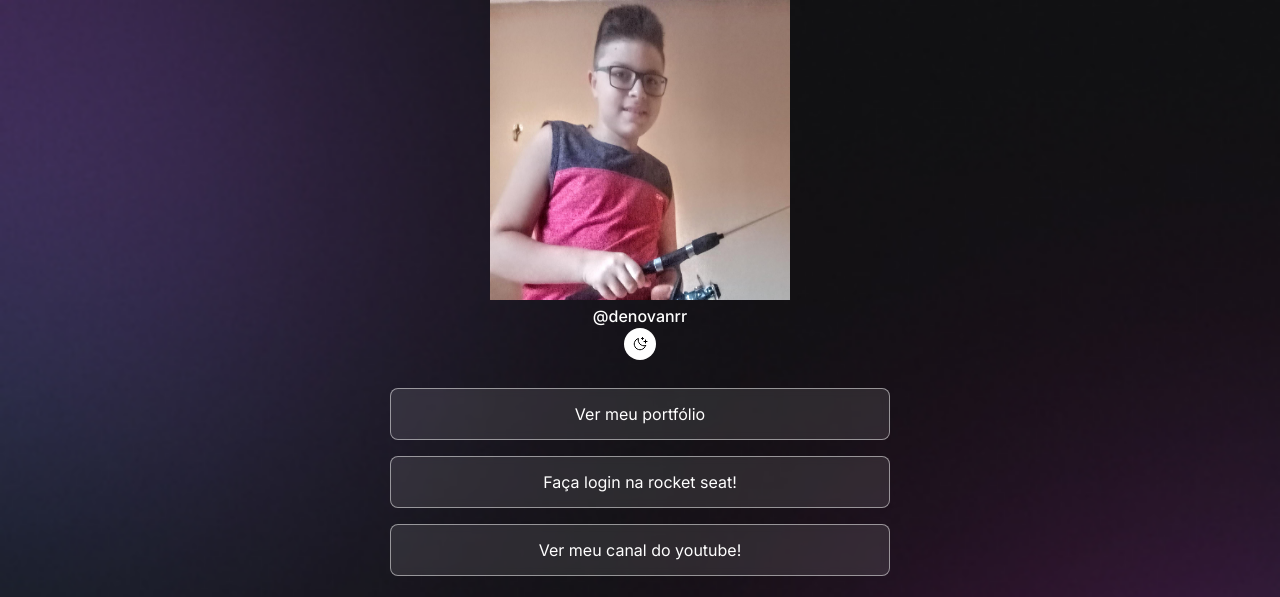
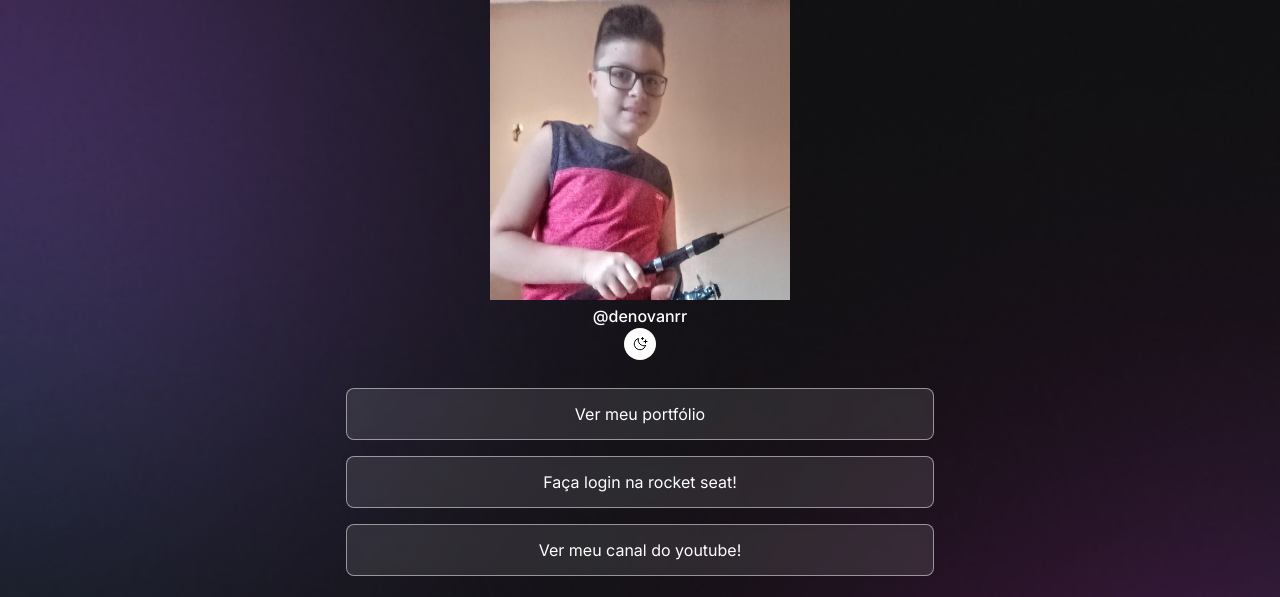
Before and after one commit to denovanrr/projeto, a plain HTML site: page index.html in a window 1280 px wide. Shown: the top 597 px of the page. Drawn offline with nearby package versions, Linux system fonts and the light colour scheme.

Commit message:
alterado style.css e index.html

```diff
--- a/style.css
+++ b/style.css
@@ -28,7 +28,8 @@ body * {
 
 #container {
   height: 350px;
-  width: 500px;
+  max-width: 588px;
+  width: 100%;
   margin: auto;
 }
 #profile {
```
